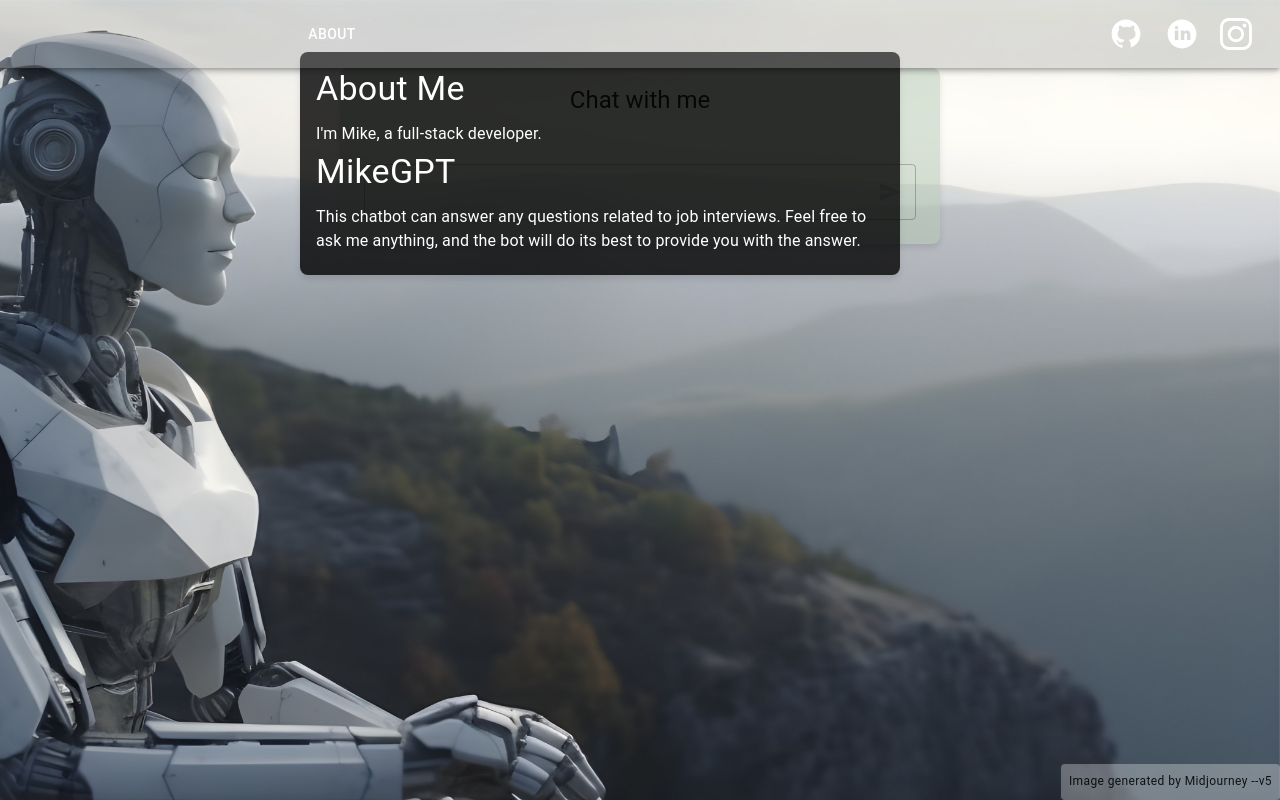
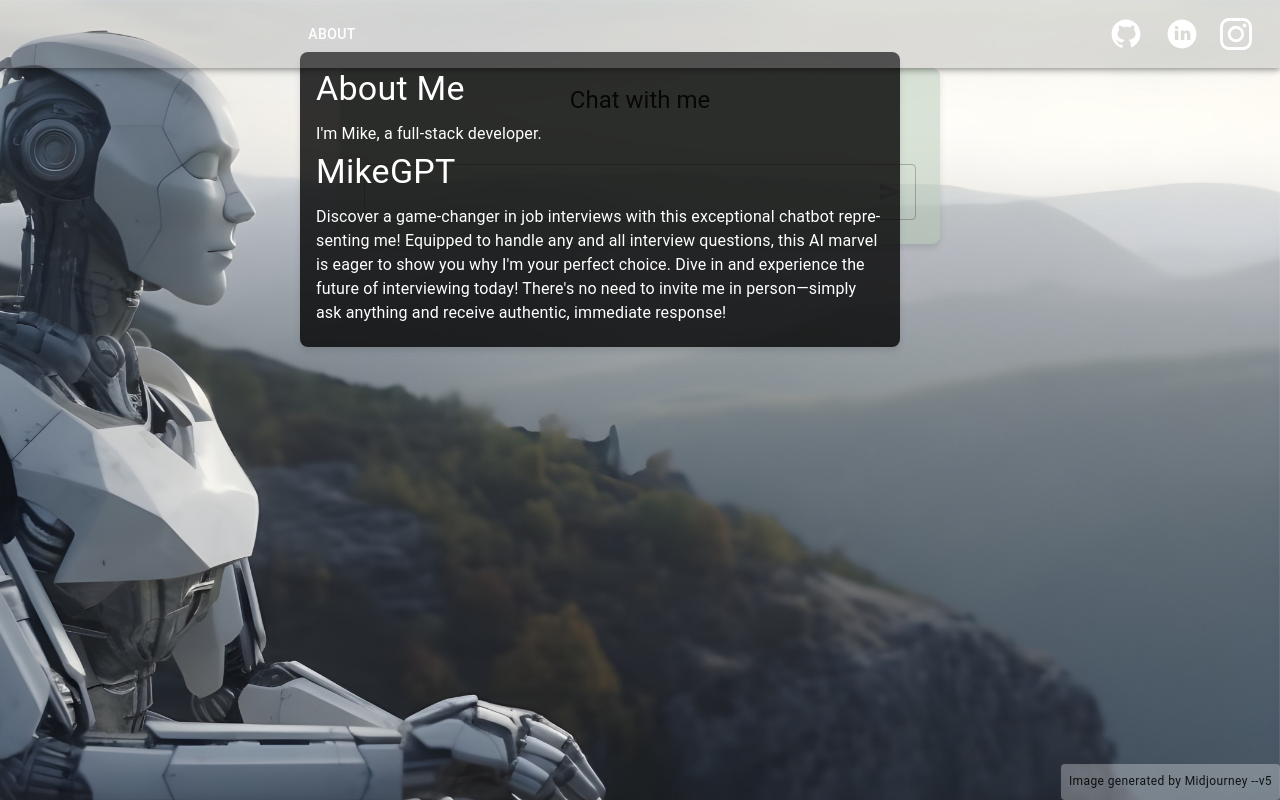
Before and after one commit to MikeSubbotsky/mikeGPT, a React (Create React App) app in the folder client/: page / in a window 1280 px wide. Both pictures are taken after a click on the button "ABOUT". Built offline with nearby package versions, Linux system fonts and the light colour scheme.

Commit message:
description improvment

```diff
--- a/client/src/components/Description.jsx
+++ b/client/src/components/Description.jsx
@@ -30,7 +30,7 @@ const Description = () => {
         MikeGPT
       </Typography>
       <Typography variant="body1" gutterBottom align="left">
-        This chatbot can answer any questions related to job interviews. Feel free to ask me anything, and the bot will do its best to provide you with the answer.
+        Discover a game-changer in job interviews with this exceptional chatbot representing me! Equipped to handle any and all interview questions, this AI marvel is eager to show you why I'm your perfect choice. Dive in and experience the future of interviewing today! There's no need to invite me in person—simply ask anything and receive authentic, immediate response!
       </Typography>
     </Box>
   );
```
